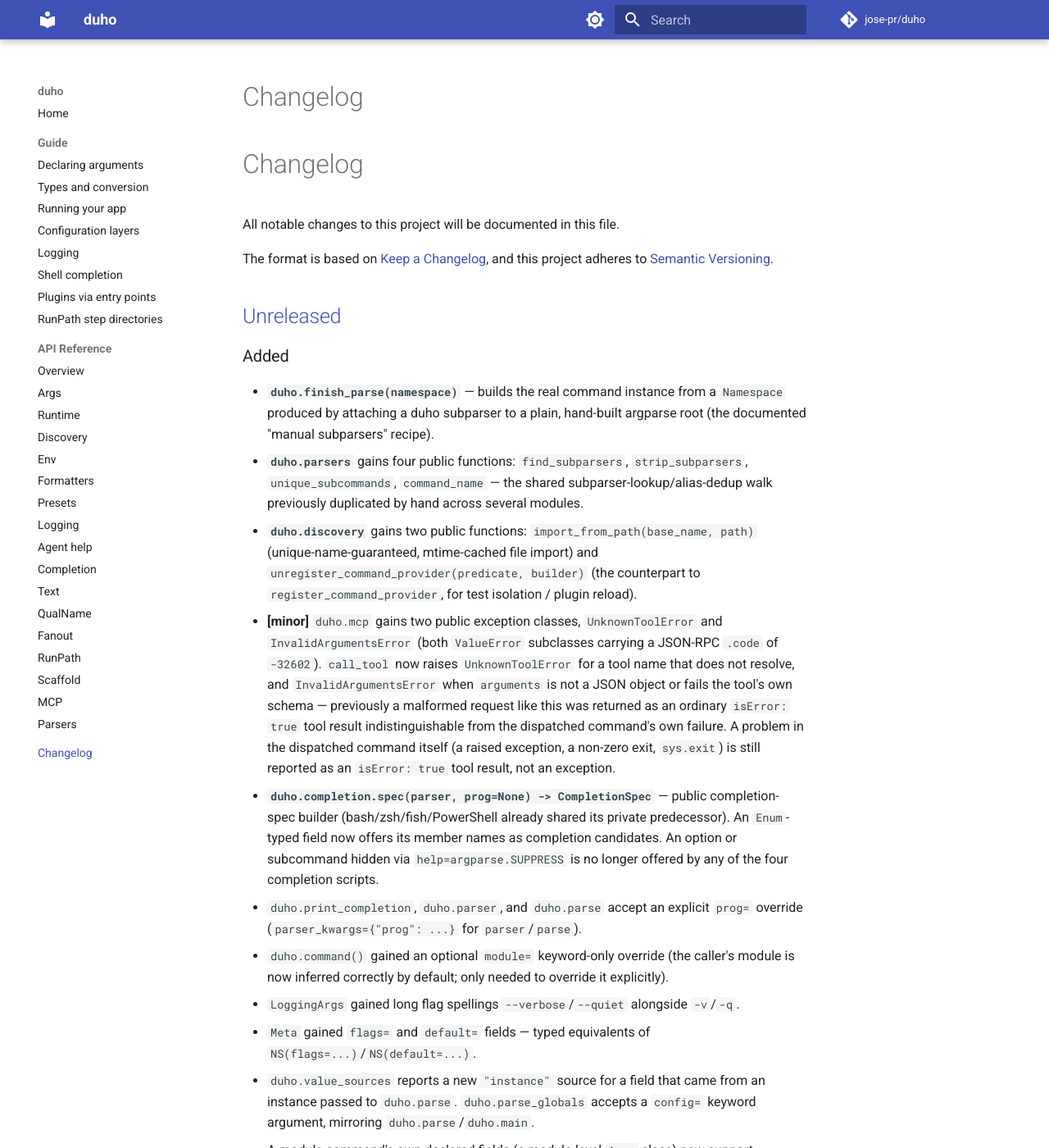
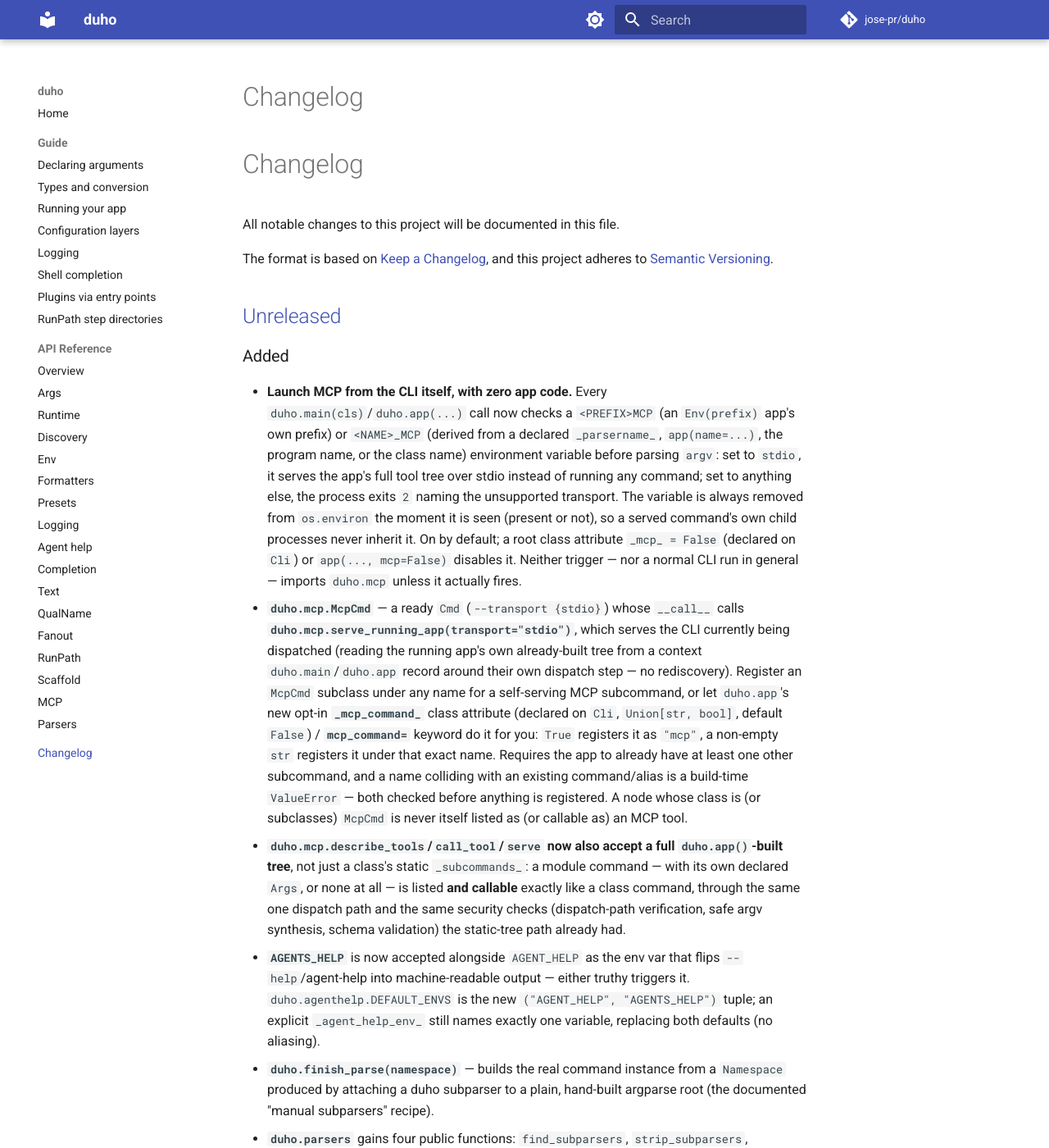
Before and after one commit to jose-pr/duho, an MkDocs documentation site: the page built from docs/changelog.md, in a window 1280 px wide and 1400 px high. Shown: the whole window at 82% size. Built offline with MkDocs 1.6.1 and Material for MkDocs 9.7.7, drawn with Linux system fonts in a browser that asks for light colours; comment, search, counter and statistics services are not loaded.

Commit message:
docs: document launching MCP from the CLI and serving app() trees
README gains sections on the env-var launch trigger and the opt-in
McpCmd/mcp_command subcommand, plus a note that describe_tools/
call_tool/serve now also accept a full app()-built tree, not just a
static subcommand tree. CHANGELOG and the MCP API page follow.

```diff
--- a/CHANGELOG.md
+++ b/CHANGELOG.md
@@ -9,6 +9,43 @@
 
 ### Added
 
+- **Launch MCP from the CLI itself, with zero app code.** Every
+  `duho.main(cls)`/`duho.app(...)` call now checks a `<PREFIX>MCP` (an
+  `Env(prefix)` app's own prefix) or `<NAME>_MCP` (derived from a declared
+  `_parsername_`, `app(name=...)`, the program name, or the class name)
+  environment variable before parsing `argv`: set to `stdio`, it serves the
+  app's full tool tree over stdio instead of running any command; set to
+  anything else, the process exits `2` naming the unsupported transport. The
+  variable is always removed from `os.environ` the moment it is seen
+  (present or not), so a served command's own child processes never inherit
+  it. On by default; a root class attribute `_mcp_ = False` (declared on
+  `Cli`) or `app(..., mcp=False)` disables it. Neither trigger — nor a normal
+  CLI run in general — imports `duho.mcp` unless it actually fires.
+- **`duho.mcp.McpCmd`** — a ready `Cmd` (`--transport {stdio}`) whose
+  `__call__` calls **`duho.mcp.serve_running_app(transport="stdio")`**,
+  which serves the CLI currently being dispatched (reading the running
+  app's own already-built tree from a context `duho.main`/`duho.app` record
+  around their own dispatch step — no rediscovery). Register an `McpCmd`
+  subclass under any name for a self-serving MCP subcommand, or let
+  `duho.app`'s new opt-in **`_mcp_command_`** class attribute (declared on
+  `Cli`, `Union[str, bool]`, default `False`) / **`mcp_command=`** keyword
+  do it for you: `True` registers it as `"mcp"`, a non-empty `str` registers
+  it under that exact name. Requires the app to already have at least one
+  other subcommand, and a name colliding with an existing command/alias is a
+  build-time `ValueError` — both checked before anything is registered. A
+  node whose class is (or subclasses) `McpCmd` is never itself listed as (or
+  callable as) an MCP tool.
+- **`duho.mcp.describe_tools`/`call_tool`/`serve` now also accept a full
+  `duho.app()`-built tree**, not just a class's static `_subcommands_`: a
+  module command — with its own declared `Args`, or none at all — is listed
+  **and callable** exactly like a class command, through the same one
+  dispatch path and the same security checks (dispatch-path verification,
+  safe argv synthesis, schema validation) the static-tree path already had.
+- **`AGENTS_HELP`** is now accepted alongside `AGENT_HELP` as the env var
+  that flips `--help`/agent-help into machine-readable output — either
+  truthy triggers it. `duho.agenthelp.DEFAULT_ENVS` is the new
+  `("AGENT_HELP", "AGENTS_HELP")` tuple; an explicit `_agent_help_env_`
+  still names exactly one variable, replacing both defaults (no aliasing).
 - **`duho.finish_parse(namespace)`** — builds the real command instance from a
   `Namespace` produced by attaching a duho subparser to a plain, hand-built
   argparse root (the documented "manual subparsers" recipe).
```
Also changed, not shown: README.md (+50 -2 lines), docs/api/mcp.md (+9 -4 lines).
